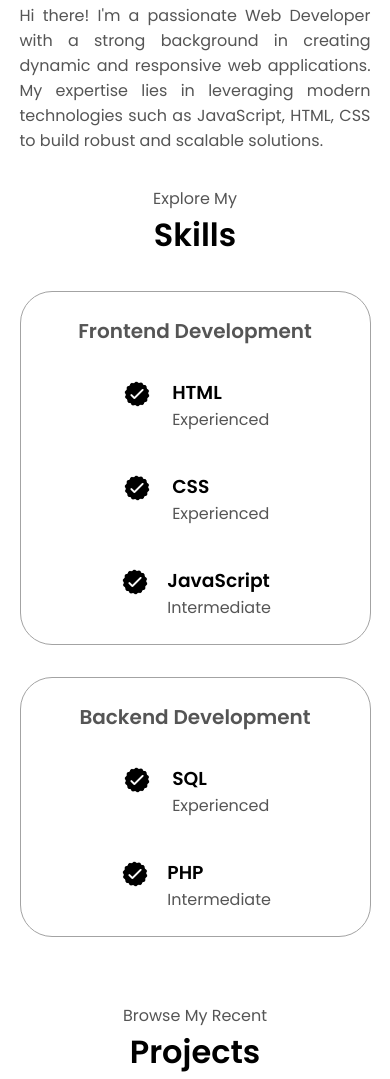
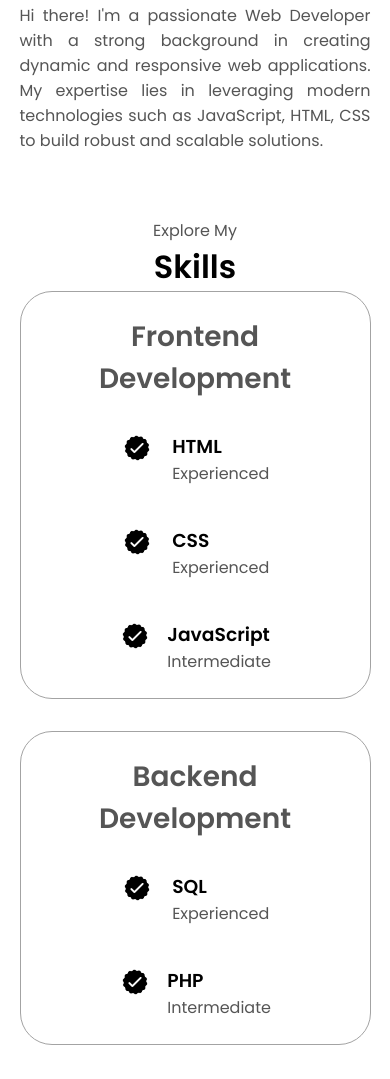
Before and after one commit to er-md-arfat/My-Portfolio, a website: page index.html in a window 390 px wide. Shown: the part 1123-2202 px from the top of the page. Drawn offline with Linux system fonts and the light colour scheme.

Commit message:
Update mediaqueries.css

```diff
--- a/mediaqueries.css
+++ b/mediaqueries.css
@@ -19,8 +19,8 @@
   #hamburger-nav {
     display: flex;
   }
-  #experience,
-  .experience-details-container {
+  #skills,
+  .skills-details-container {
     margin-top: 2rem;
   }
   #profile,
@@ -75,7 +75,7 @@
   .nav-links li a {
     font-size: 1rem;
   }
-  .experience-sub-title {
+  .skills-sub-title {
     font-size: 1.25rem;
   }
   .logo {
```
